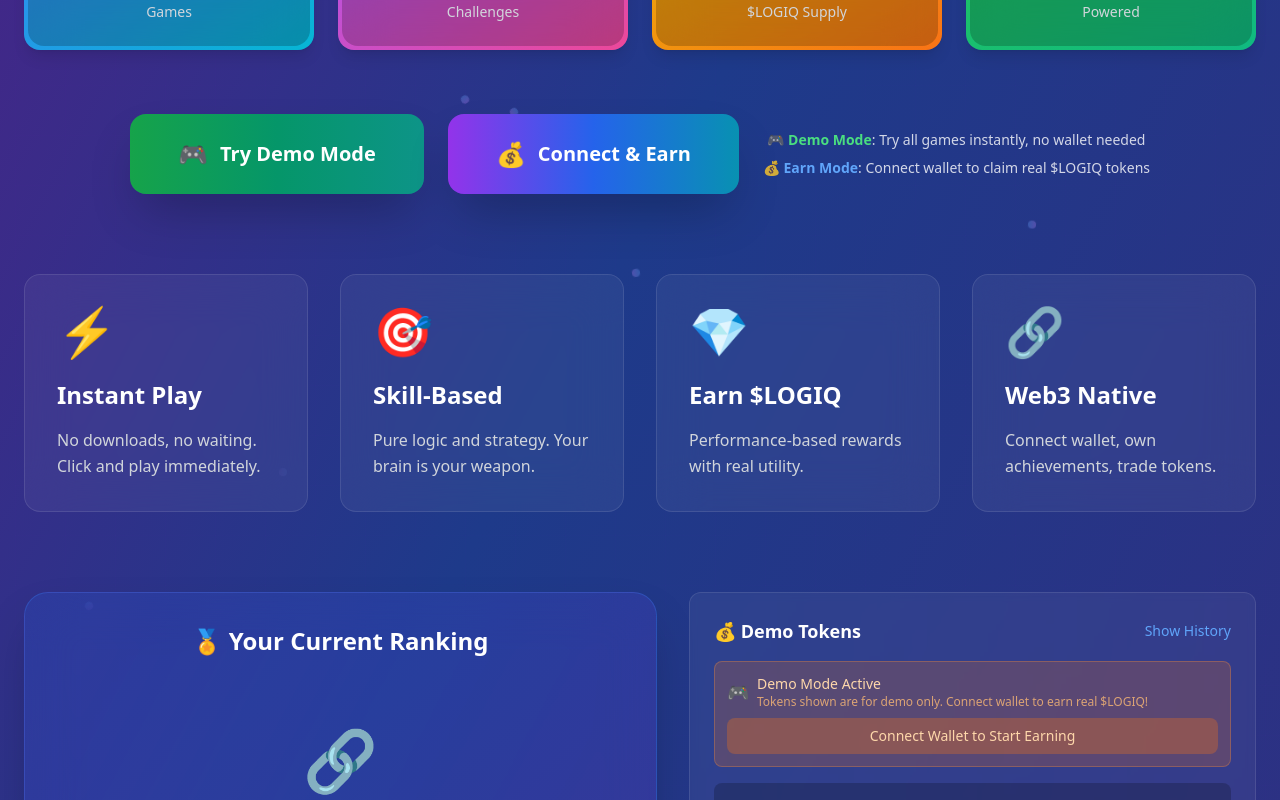
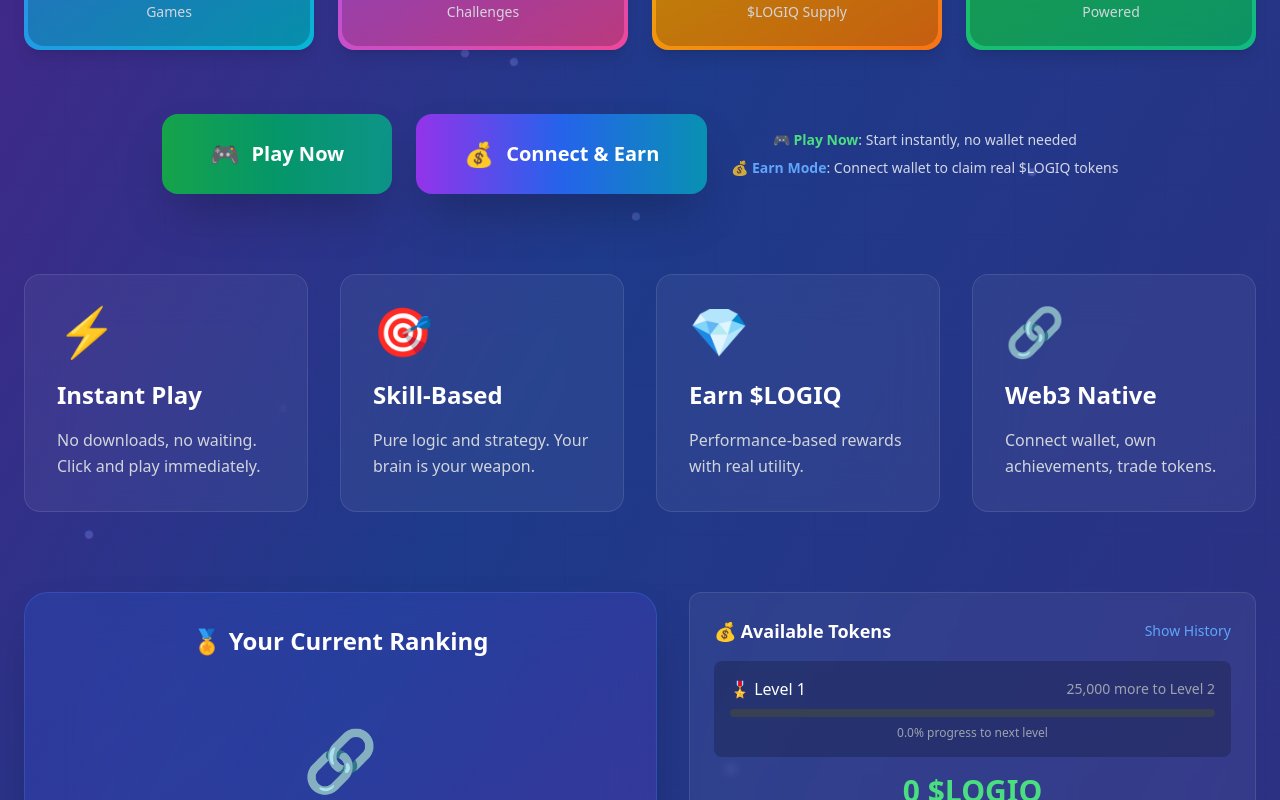
Before and after one commit to zarekvos/logiplay, a React (Vite) app: page / in a window 1280 px wide. Shown: the part 980-1780 px from the top of the page. Built offline with nearby package versions, Linux system fonts and the light colour scheme.

Commit message:
Initial commit - LogiPlay v1.0 ready for deployment

```diff
--- a/src/components/ClaimedTokensDisplay.tsx
+++ b/src/components/ClaimedTokensDisplay.tsx
@@ -3,7 +3,7 @@ import { useGame } from '../contexts/GameContext';
 import { useWallet } from '../contexts/WalletContext';
 
 export default function ClaimedTokensDisplay() {
-  const { totalClaimedTokens, claimHistory, getUserLevel, getNextLevelTokens, getLevelProgress, getMilestone, formatTokens: gameFormatTokens, isDemo, demoTokens } = useGame();
+  const { totalClaimedTokens, claimHistory, getUserLevel, getNextLevelTokens, getLevelProgress, getMilestone, formatTokens: gameFormatTokens, isDemo, demoTokens, gameState } = useGame();
   const { isConnected, connectWallet } = useWallet();
   const [showHistory, setShowHistory] = useState(false);
 
@@ -36,7 +36,7 @@ export default function ClaimedTokensDisplay() {
     <div className="bg-white/5 backdrop-blur-sm rounded-xl p-6 border border-white/10">
       <div className="flex items-center justify-between mb-4">
         <h3 className="text-lg font-semibold text-white flex items-center">
-          💰 {isDemo ? 'Demo Tokens' : 'Total Claimed Tokens'}
+          💰 Available Tokens
         </h3>
         <button
           onClick={() => setShowHistory(!showHistory)}
@@ -46,26 +46,24 @@ export default function ClaimedTokensDisplay() {
         </button>
       </div>
 
-      {/* Demo Mode Indicator */}
-      {isDemo && (
-        <div className="bg-orange-500/20 border border-orange-400/30 rounded-lg p-3 mb-4">
+      {/* Connect Wallet CTA (only when not connected and has tokens) */}
+      {!isConnected && (isDemo ? demoTokens : gameState.tokens) > 0 && (
+        <div className="bg-blue-500/20 border border-blue-400/30 rounded-lg p-3 mb-4">
           <div className="flex items-center space-x-2">
-            <span className="text-orange-400 text-lg">🎮</span>
+            <span className="text-blue-400 text-lg">💰</span>
             <div className="flex-1">
-              <p className="text-orange-200 font-medium text-sm">Demo Mode Active</p>
-              <p className="text-orange-300/80 text-xs">
-                Tokens shown are for demo only. Connect wallet to earn real $LOGIQ!
+              <p className="text-blue-200 font-medium text-sm">Ready to Claim Rewards</p>
+              <p className="text-blue-300/80 text-xs">
+                Connect your wallet to claim your earned $LOGIQ tokens!
               </p>
             </div>
           </div>
-          {!isConnected && (
-            <button
-              onClick={connectWallet}
-              className="mt-2 w-full bg-orange-500/30 hover:bg-orange-500/40 text-orange-200 px-4 py-2 rounded-lg text-sm font-medium transition-colors"
-            >
-              Connect Wallet to Start Earning
-            </button>
-          )}
+          <button
+            onClick={connectWallet}
+            className="mt-2 w-full bg-blue-500/30 hover:bg-blue-500/40 text-blue-200 px-4 py-2 rounded-lg text-sm font-medium transition-colors"
+          >
+            Connect Wallet to Claim
+          </button>
         </div>
       )}
 
--- a/src/components/HomePage.tsx
+++ b/src/components/HomePage.tsx
@@ -142,12 +142,12 @@ export default function HomePage({ onStartGame, onShowAbout }: HomePageProps) {
               disabled={isLoading}
               className="bg-gradient-to-r from-green-500 to-blue-500 hover:from-green-600 hover:to-blue-600 text-white px-8 py-4 rounded-xl font-bold text-lg transition-all duration-200 transform hover:scale-105 neon-glow disabled:opacity-50 disabled:hover:scale-100"
             >
-              {isLoading ? '🔄 Connecting...' : isConnected ? '🎮 Start Playing Now' : '🔗 Connect Wallet & Play'}
+              {isLoading ? '🔄 Connecting...' : isConnected ? '🎮 Play Now' : '🎮 Play Now'}
             </button>
 
             {!isConnected && !isLoading && (
               <p className="text-gray-400 text-sm mt-2">
-                MetaMask wallet required to play LogiPlay
+                Click to start playing instantly! Wallet connection optional.
               </p>
             )}
           </div>
--- a/src/components/ModernHomePage.tsx
+++ b/src/components/ModernHomePage.tsx
@@ -229,7 +229,7 @@ export default function HomePage({ onShowAbout, onShowGames, onShowLeaderboard }
                 <div className="absolute inset-0 bg-gradient-to-r from-transparent via-white/20 to-transparent transform -translate-x-full group-hover:translate-x-full transition-transform duration-1000"></div>
                 <span className="relative flex items-center space-x-3">
                   <span className="text-2xl">🎮</span>
-                  <span>Try Demo Mode</span>
+                  <span>Play Now</span>
                 </span>
               </button>
 
@@ -251,7 +251,7 @@ export default function HomePage({ onShowAbout, onShowGames, onShowLeaderboard }
               {/* Info Text */}
               <div className="text-center max-w-md">
                 <p className="text-white/80 text-sm mb-2">
-                  🎮 <span className="text-green-400 font-semibold">Demo Mode</span>: Try all games instantly, no wallet needed
+                  🎮 <span className="text-green-400 font-semibold">Play Now</span>: Start instantly, no wallet needed
                 </p>
                 <p className="text-white/80 text-sm">
                   💰 <span className="text-blue-400 font-semibold">Earn Mode</span>: Connect wallet to claim real $LOGIQ tokens
```
